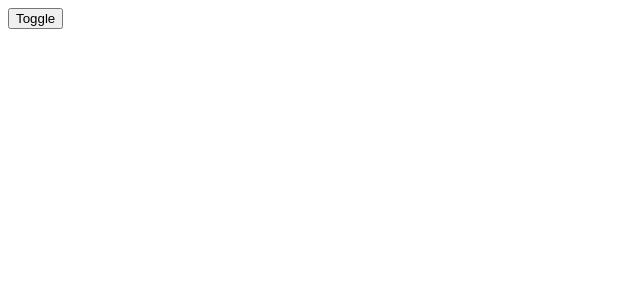
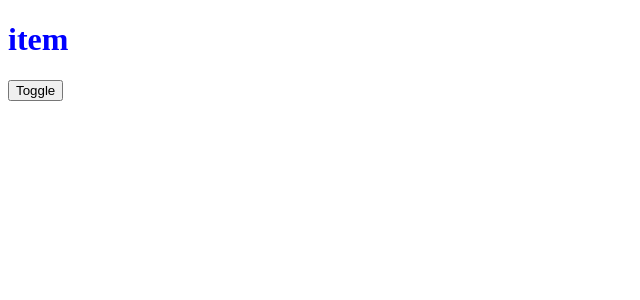
Before and after one commit to zichenma/react_todo, a React (Create React App) app: page / in a window 1280 px wide. Both pictures are taken after a click on the button "Toggle". Shown: the top 300 px of the page, without its empty margins (0-640 px from the left). Built offline with nearby package versions, Linux system fonts and the light colour scheme.

Commit message:
finished 4_14

```diff
--- a/src/App.js
+++ b/src/App.js
@@ -1,38 +1,49 @@
 import React, { Component, Fragment } from 'react';
-import { CSSTransition } from 'react-transition-group';
+import { CSSTransition, TransitionGroup } from 'react-transition-group';
 import './style.css';
 
 class App extends Component {
 
-    state = {show: true};
+    state = {
+        list: []
+    };
 
     constructor(props) {
         super(props);
-        this.handleToggle = this.handleToggle.bind(this);
+        this.handleAddItem = this.handleAddItem.bind(this);
     }
 
     render () {
         return (
         <Fragment>
-            {/* unmountOnExit 可以将DOM删除，当完成动画后 */}
+         <TransitionGroup>
+            {
+                this.state.list.map((item, index) => {
+                    return (
                         <CSSTransition
-                in={this.state.show}
                             timeout={1000}
                             classNames='fade'
                             unmountOnExit
                             onEntered={(el) => el.style.color='blue'}
                             appear={true}
+                            key={index}
                         >
-                <h1>Hello</h1>
+                        <div ><h1>{item}</h1></div>
                         </CSSTransition>
-            <button onClick={this.handleToggle}>Toggle</button>
+                    )
+                })
+            }
+         </TransitionGroup>
+        <button onClick={this.handleAddItem}>Toggle</button>
         </Fragment>
         );
     }
 
-    handleToggle() {
-        this.setState({
-            show: this.state.show = !this.state.show
+    handleAddItem() {
+        this.setState(preState => {
+            return {
+                list: [...preState.list, 'item']
+            }
         })
     }
 }
```
Lines whose indentation alone changed are shown as unchanged.
